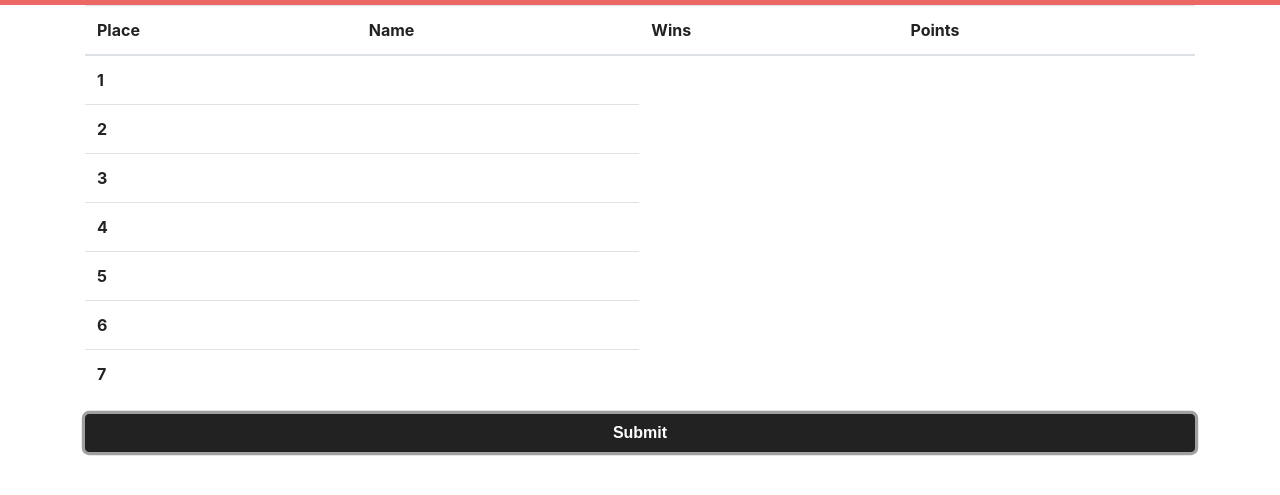
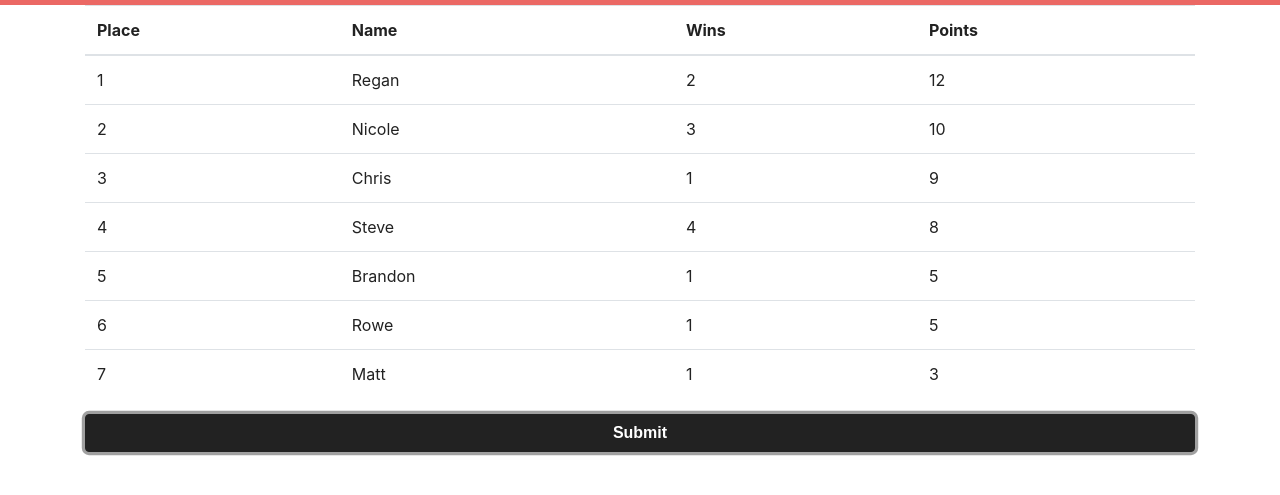
Before and after one commit to maggil07/football_line, a plain HTML site: page index.html in a window 1280 px wide. Both pictures are taken after a click on the button "Submit". Shown: the part 51-546 px from the top of the page. Drawn offline with nearby package versions, Linux system fonts and the light colour scheme; a web font is replaced by a local one.

Commit message:
Table data gets sorted and placed in correct columns

```diff
--- a/app.js
+++ b/app.js
@@ -1,22 +1,29 @@
-// document.getElementById('updateTable').addEventListener('click', (e) => {
-//   const xhr = new XMLHttpRequest();
-//
-//   xhr.open('GET', 'players.json', true);
-//   xhr.onload = function () {
-//     if (this.status === 200) {
-//
-//       const players = JSON.parse(this.responseText);
-//       let output;
-//       players.forEach((player) =>{
-//         output = `<td>${player.name}</td>
-//                    <td>${player.wins}</td>
-//                    <td>${player.totalPoints}</td>`
-//         document.getElementById(`${player.id}`).innerHTML = output;
-//       })
-//     }
-//   }
-//   xhr.send();
-// });
+document.getElementById('updateTable').addEventListener('click', (e) => {
+  const xhr = new XMLHttpRequest();
+
+  xhr.open('GET', 'players.json', true);
+  xhr.onload = function () {
+    if (this.status === 200) {
+
+      const players = JSON.parse(this.responseText);
+      console.log(players);
+      players.sort((a, b) => b.totalPoints - a.totalPoints);
+
+      console.log(players);
+      let output;
+      let count = 1;
+      players.forEach((player) =>{
+        output = ` <td>${count}</td>
+                   <td>${player.name}</td>
+                   <td>${player.wins}</td>
+                   <td>${player.totalPoints}</td>`
+        document.getElementById(count).innerHTML = output;
+        count++;
+      })
+    }
+  }
+  xhr.send();
+});
 
 
 class Player {
@@ -43,8 +50,18 @@ class Player {
   setTotalPoints(totalPoints) {
     this.totalPoints = totalPoints;
   }
+
+  sortbyPoints(players) {
+
+  }
 }
 
 class UI {
 
 }
+
+
+// localStorage class
+class Store {
+
+}
--- a/index.html
+++ b/index.html
@@ -23,48 +23,45 @@
         <th scope="col">Points</th>
       </thead>
       <tbody>
-        <tr>
+        <tr id=1>
           <th scope="row">1</th>
-          <td id=1>
-
-          </td>
-          <!-- <td>Brandon</td>
-          <td>5</td>
-          <td>9</td> -->
+            <!-- <td>Brandon</td>
+            <td>5</td>
+            <td>9</td> -->
         </tr>
-        <tr>
+        <tr id=2>
           <th scope="row">2</th>
-          <td id=2>
+            <!-- <td>Brandon</td>
+            <td>5</td>
+            <td>9</td> -->
+        </tr>
+        <tr id=3>
+          <th scope="row">3</th>
+          <td>
 
           </td>
         </tr>
-        <tr>
-          <th scope="row">3</th>
-          <td id=3>
+        <tr id=4>
+          <th scope="row">4</th>
+          <td>
 
           </td>
         </tr>
-        <tr>
-          <th scope="row">4</th>
-          <td id=4>
+        <tr id=5>
+          <th scope="row">5</th>
+          <td>
 
           </td>
         </tr>
-        <tr>
-          <th scope="row">5</th>
-          <td id=5>
+        <tr id=6>
+          <th scope="row">6</th>
+          <td>
 
           </td>
         </tr>
-        <tr>
-          <th scope="row">6</th>
-          <td id=6>
-
-          </td>
-        </tr>
-        <tr>
+        <tr id=7>
           <th scope="row">7</th>
-          <td id=7>
+          <td>
 
           </td>
         </tr>
```
